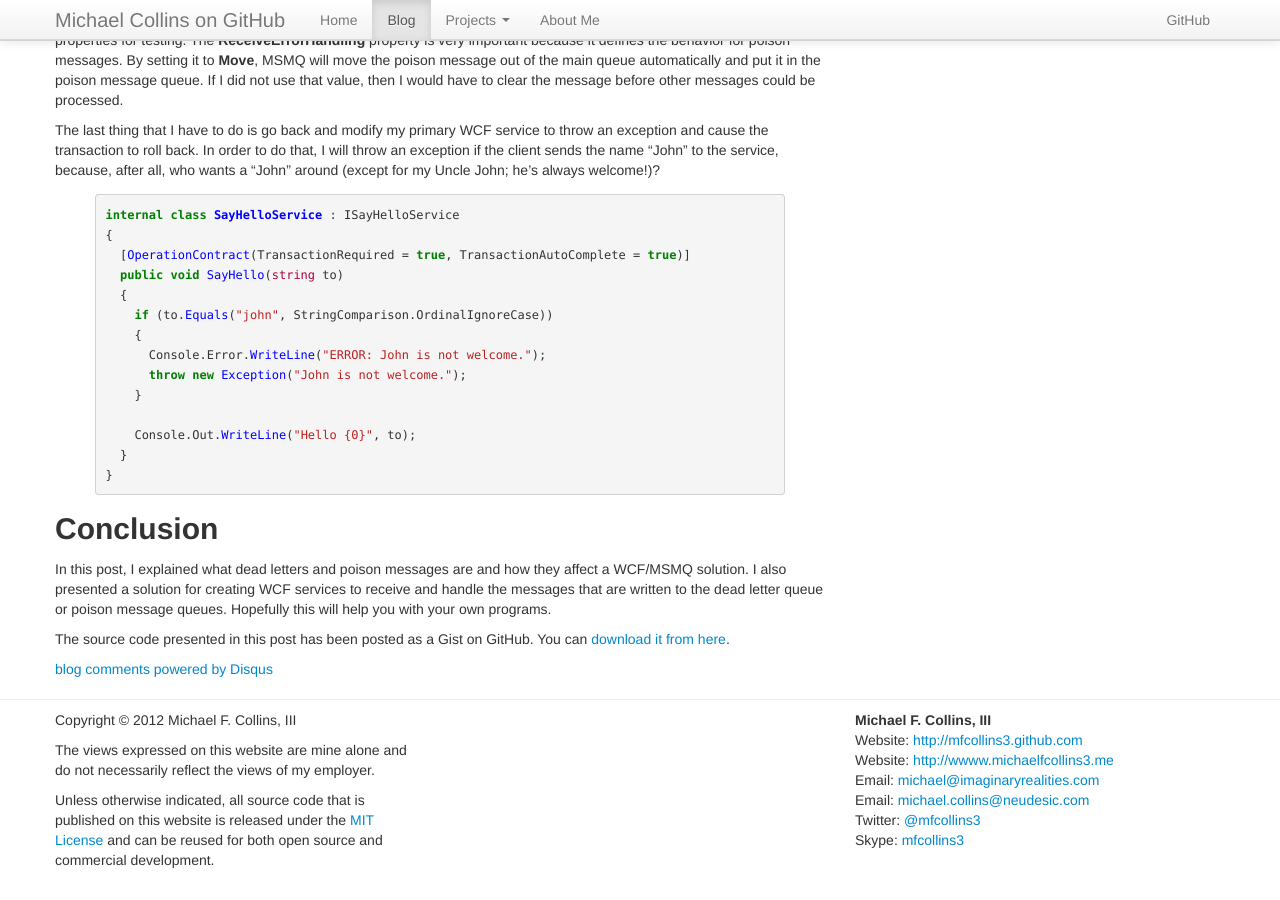
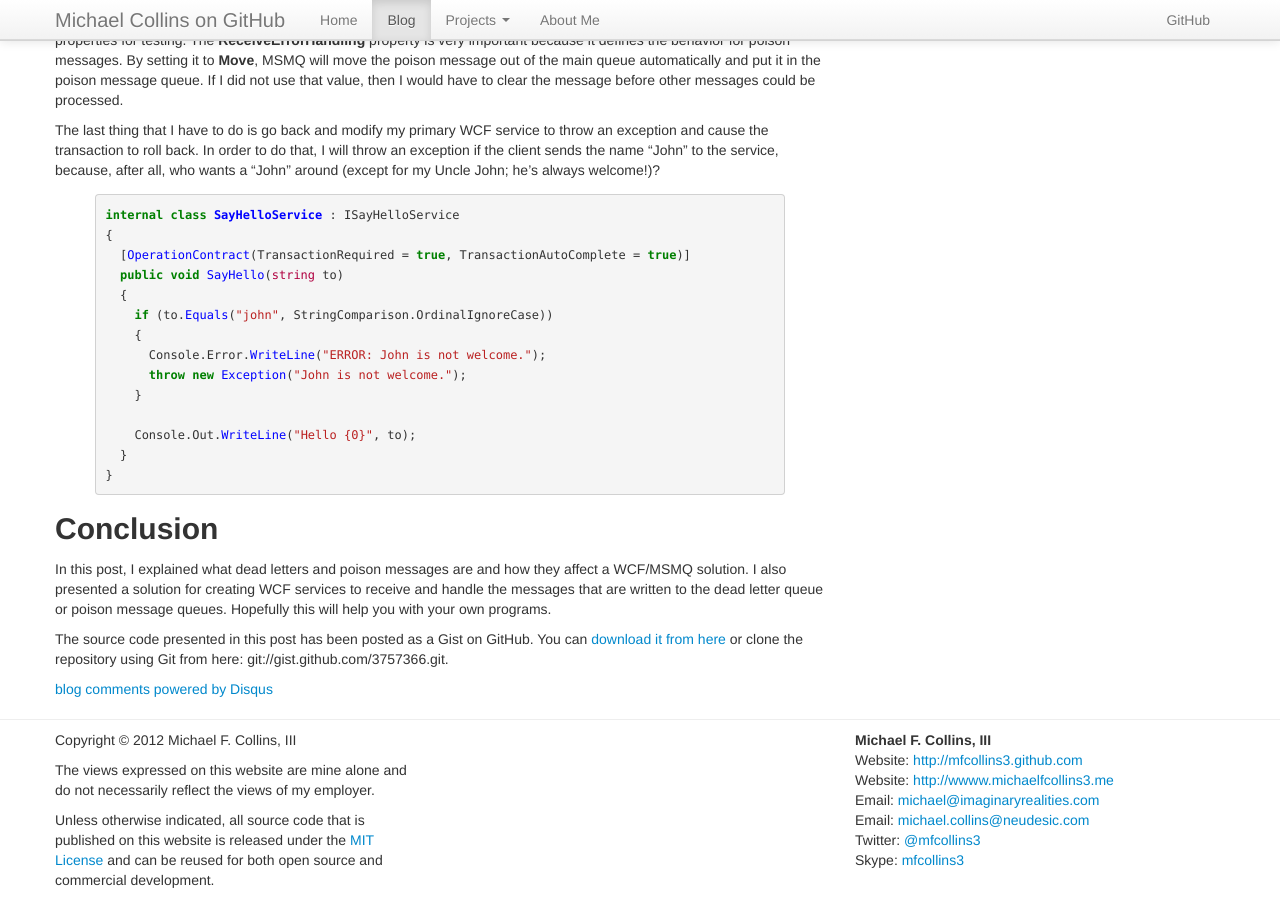
Before and after one commit to mfcollins3/mfcollins3.github.com, a Jekyll site: the page built from _posts/2012-09-20-wcf-msmq-bad-message-handling.md, in a window 1280 px wide and 900 px high, scrolled down 9352 px. Built offline with Jekyll 4.4.1, drawn with Linux system fonts in a browser that asks for light colours; comment, search, counter and statistics services are not loaded.

Commit message:
I fixed the hyperlink to the Gist for the WCF/MSMQ sample.

```diff
--- a/_posts/2012-09-20-wcf-msmq-bad-message-handling.md
+++ b/_posts/2012-09-20-wcf-msmq-bad-message-handling.md
@@ -426,4 +426,4 @@ Conclusion
 ----------
 In this post, I explained what dead letters and poison messages are and how they affect a WCF/MSMQ solution. I also presented a solution for creating WCF services to receive and handle the messages that are written to the dead letter queue or poison message queues. Hopefully this will help you with your own programs.
 
-The source code presented in this post has been posted as a Gist on GitHub. You can <a href="https://gist.github.com/cb22003460712cfc7e7b">download it from here</a>.
+The source code presented in this post has been posted as a Gist on GitHub. You can <a href="https://gist.github.com/3757366">download it from here</a> or clone the repository using Git from here: git://gist.github.com/3757366.git.
```
